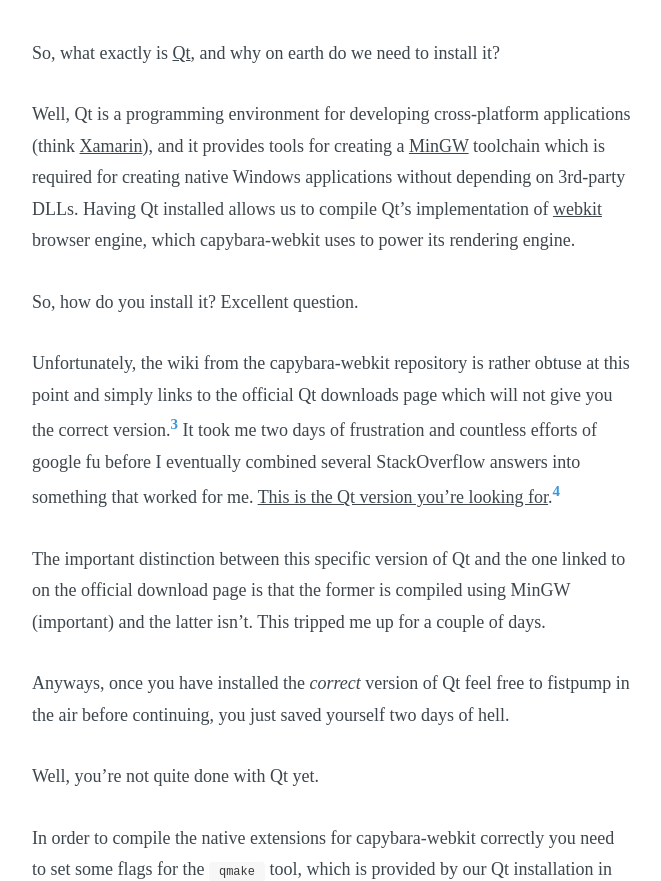
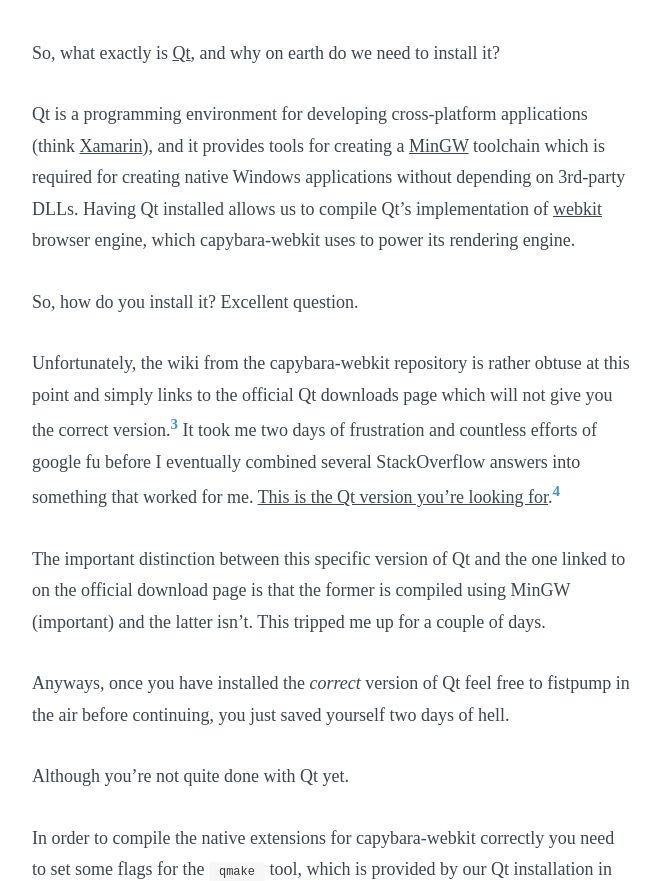
Before and after one commit to nicohvi/nicohvi.github.io, a Jekyll site: the page built from _posts/2015-01-28-getting-capybara-webkit-working-on-windows.md, in a window 1280 px wide and 1400 px high, scrolled down 3055 px. Shown: the part 156-1037 px from the top of the window, without its empty margins (308-969 px from the left). Built offline with Jekyll 4.4.1, drawn with Linux system fonts in a browser that asks for light colours; nearby versions of some CDN libraries.

Commit message:
well well well

```diff
--- a/_posts/2015-01-28-getting-capybara-webkit-working-on-windows.md
+++ b/_posts/2015-01-28-getting-capybara-webkit-working-on-windows.md
@@ -55,7 +55,7 @@ In order to use native C/C++ extensions (which is necessary to install gems like
 
 So, what exactly is [Qt](http://qt.io), and why on earth do we need to install it?
 
-Well, Qt is a programming environment for developing cross-platform applications (think [Xamarin](http://xamarin.com)), and it provides tools for creating a [MinGW](http://mingw.org) toolchain which is required for creating native Windows applications without depending on 3rd-party DLLs. Having Qt installed allows us to compile Qt's implementation of [webkit](https://webkit.org) browser engine, which capybara-webkit uses to power its rendering engine.
+Qt is a programming environment for developing cross-platform applications (think [Xamarin](http://xamarin.com)), and it provides tools for creating a [MinGW](http://mingw.org) toolchain which is required for creating native Windows applications without depending on 3rd-party DLLs. Having Qt installed allows us to compile Qt's implementation of [webkit](https://webkit.org) browser engine, which capybara-webkit uses to power its rendering engine.
 
 So, how do you install it? Excellent question.
 
@@ -65,7 +65,7 @@ The important distinction between this specific version of Qt and the one linked
 
 Anyways, once you have installed the *correct* version of Qt feel free to fistpump in the air before continuing, you just saved yourself two days of hell.
 
-Well, you're not quite done with Qt yet.
+Although you're not quite done with Qt yet.
 
 In order to compile the native extensions for capybara-webkit correctly you need to set some flags for the `qmake` tool, which is provided by our Qt installation in order to generate the necessary Makefiles we need for our compilation process. Luckily some wizard figured out the correct flags you need to set:
 
```
